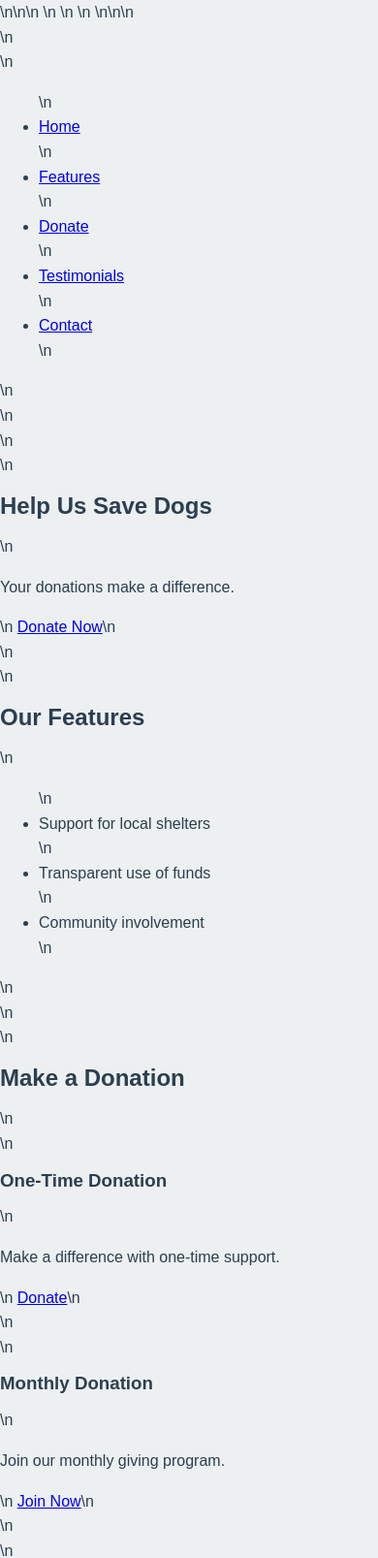
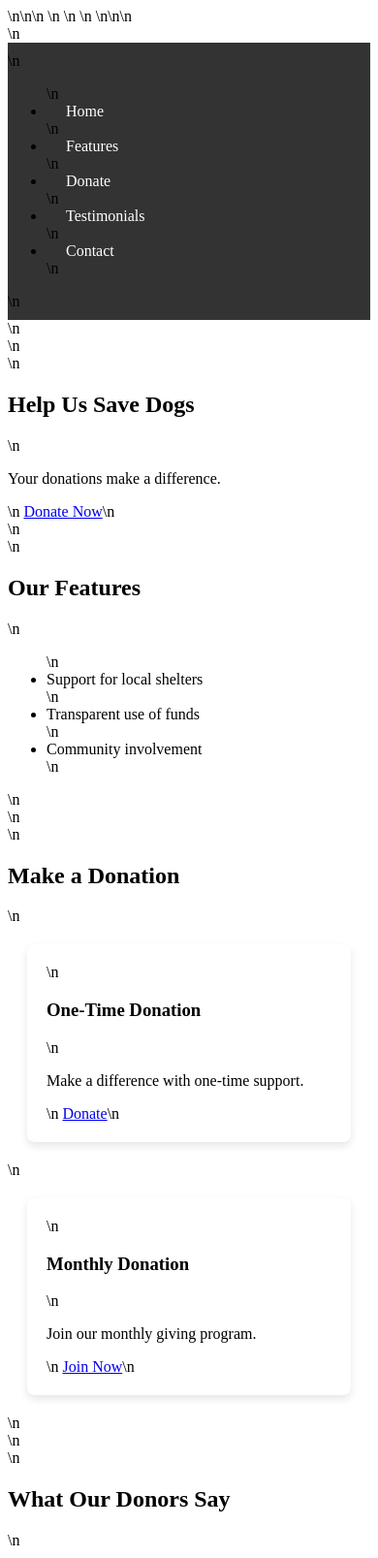
Before and after one commit to tyandragon/TyanHelp, a plain HTML site: page index.html in a window 390 px wide. Shown: the top 1607 px of the page at 97% size. Drawn offline with Linux system fonts and the light colour scheme.

Commit message:
Updated styles.css with modern professional CSS features.

```diff
--- a/styles.css
+++ b/styles.css
@@ -1,70 +1,50 @@
-:root {
-    --primary-color: #3498db;
-    --secondary-color: #2ecc71;
-    --accent-color: #e74c3c;
-    --background-color: #ecf0f1;
-    --text-color: #2c3e50;
-    --font-family: 'Arial', sans-serif;
+.hero {
+    background: linear-gradient(to right, #6a11cb, #2575fc);
+    padding: 100px 0;
+    text-align: center;
+    color: white;
 }
 
-body {
-    margin: 0;
-    font-family: var(--font-family);
-    background-color: var(--background-color);
-    color: var(--text-color);
-    line-height: 1.6;
+nav {
+    display: flex;
+    justify-content: space-around;
+    background-color: #333;
+    padding: 10px 0;
 }
 
-.container {
-    width: 90%;
-    max-width: 1200px;
-    margin: auto;
-    padding: 20px;
+nav a {
+    color: white;
+    padding: 14px 20px;
+    text-decoration: none;
+    transition: background-color 0.3s;
 }
 
-.card {
-    background: linear-gradient(145deg, #ffffff, #e6e6e6);
-    border-radius: 10px;
-    box-shadow: 20px 20px 60px #d1d1d1,
-                -20px -20px 60px #ffffff;
+nav a:hover {
+    background-color: #575757;
+}
+
+.donation-card {
+    background: white;
+    border-radius: 8px;
+    box-shadow: 0 4px 8px rgba(0,0,0,0.1);
+    margin: 20px;
+    padding: 20px;
+    transition: transform 0.3s;
+}
+
+.donation-card:hover {
+    transform: scale(1.05);
+}
+
+.testimonial {
+    font-style: italic;
     margin: 20px 0;
     padding: 20px;
-    transition: transform 0.3s ease;
-}
-
-.card:hover {
-    transform: translateY(-5px);
-}
-
-h1, h2, h3, h4, h5, h6 {
-    margin: 10px 0;
-}
-
-.button {
-    background-color: var(--primary-color);
-    border: none;
-    color: white;
-    padding: 10px 20px;
-    text-align: center;
-    text-decoration: none;
-    display: inline-block;
-    font-size: 16px;
-    border-radius: 5px;
-    transition: background-color 0.3s ease;
-}
-
-.button:hover {
-    background-color: var(--secondary-color);
+    border-left: 3px solid #6a11cb;
 }
 
 @media (max-width: 768px) {
-    .container {
-        width: 95%;
-    }
-    .card {
-        padding: 10px;
-    }
-    .button {
-        font-size: 14px;
+    nav {
+        flex-direction: column;
     }
 }
```
